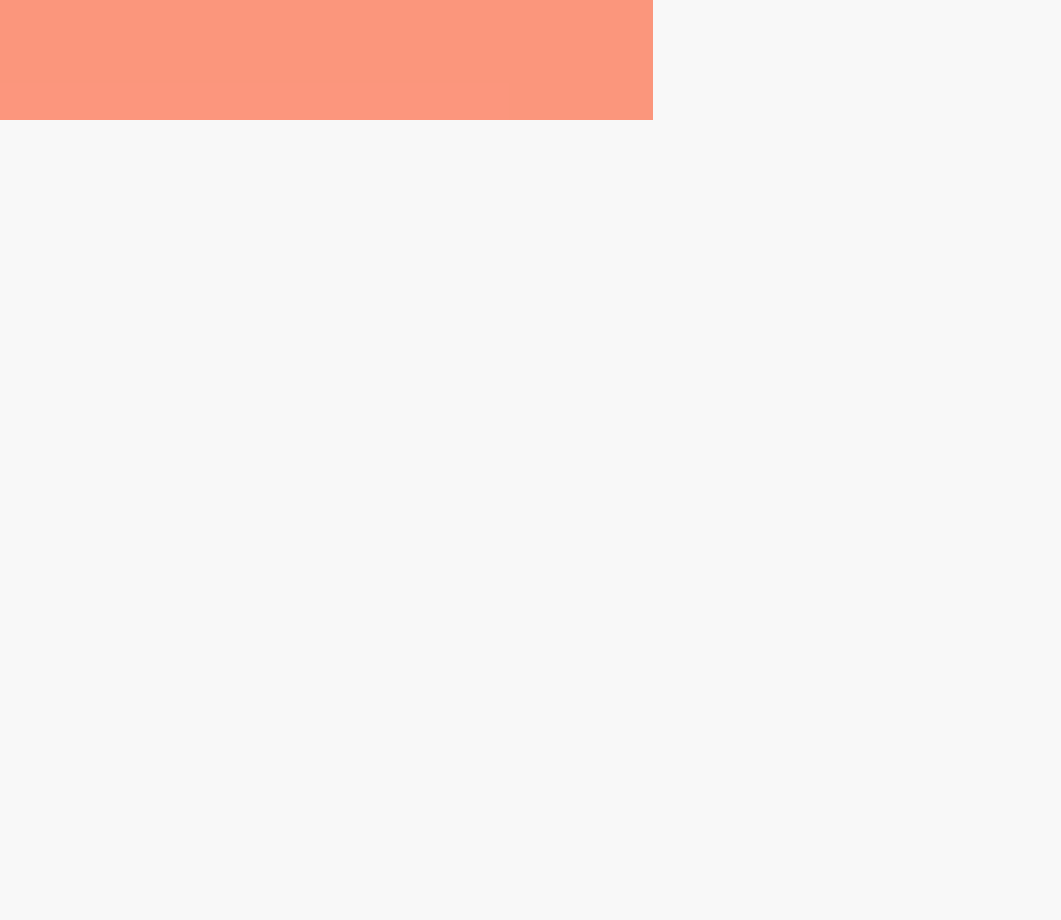
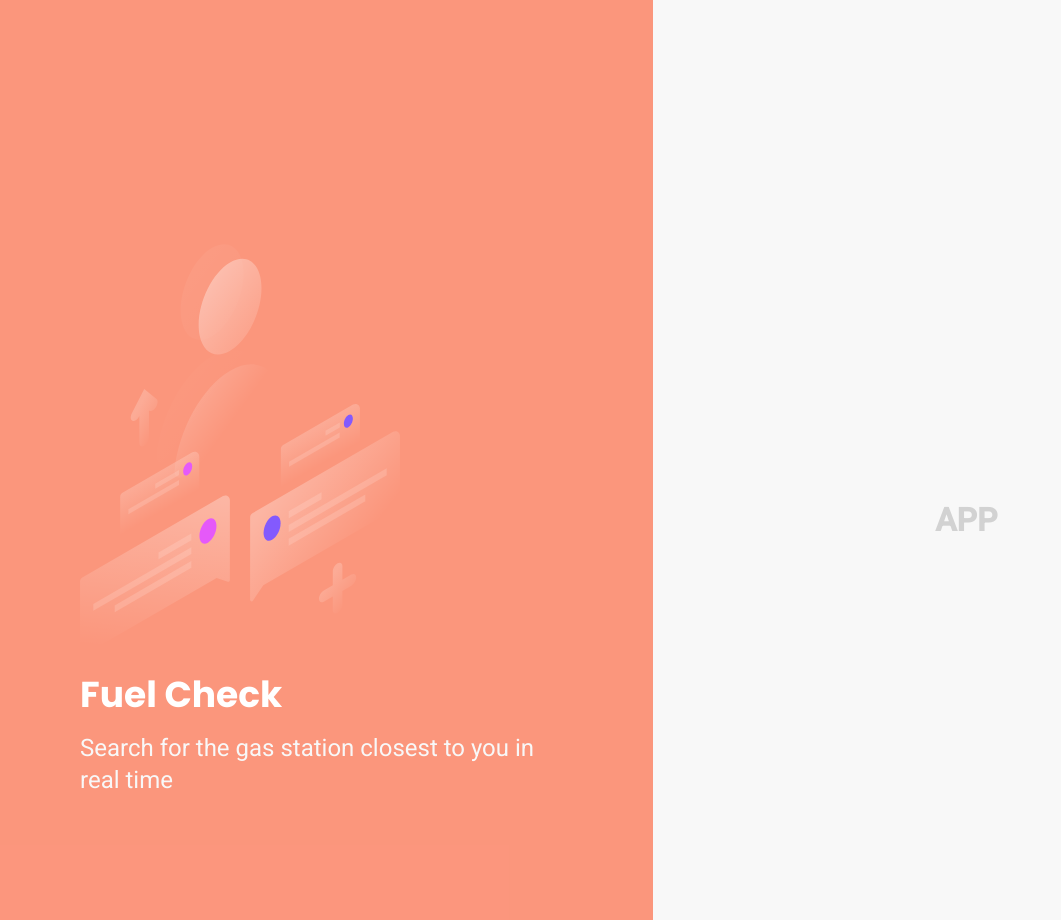
Before and after one commit to w16/w16-warker-app-frontend, a React (Create React App) app in the folder warkerapp/: page / in a window 1280 px wide. Shown: the part 680-1600 px from the top of the page, without its empty margins (0-1061 px from the left). Before the commit the page ends 800 px from the top, so only its background shows below. Built offline with nearby package versions, Linux system fonts and the light colour scheme.

Commit message:
add homepage structure

```diff
--- a/warkerapp/src/App.tsx
+++ b/warkerapp/src/App.tsx
@@ -1,4 +1,5 @@
 import React from 'react';
+import { Home } from './pages/Home';
 import { Login } from './pages/Login';
 // import './App.css';
 
@@ -6,6 +7,7 @@ function App() {
   return (
     <div className="App">
       <Login></Login>
+      <Home></Home>
     </div>
   );
 }
--- /dev/null
+++ b/warkerapp/src/pages/Home.tsx
@@ -0,0 +1,25 @@
+import illustrationImg from "../assets/images/illustration.svg"
+import "../styles/auth.scss"
+
+export function Home() {
+    return(
+
+        <div id="page-auth">
+            <aside>
+                <img src={illustrationImg}></img>
+                <strong>Fuel Check</strong>
+                <p>Search for the gas station closest to you in real time</p>
+            </aside>
+            <main>
+                <div className="main-content">
+                   <h1>APP</h1>
+                </div>
+            </main>
+        </div>
+
+
+
+
+
+    )
+}
```
